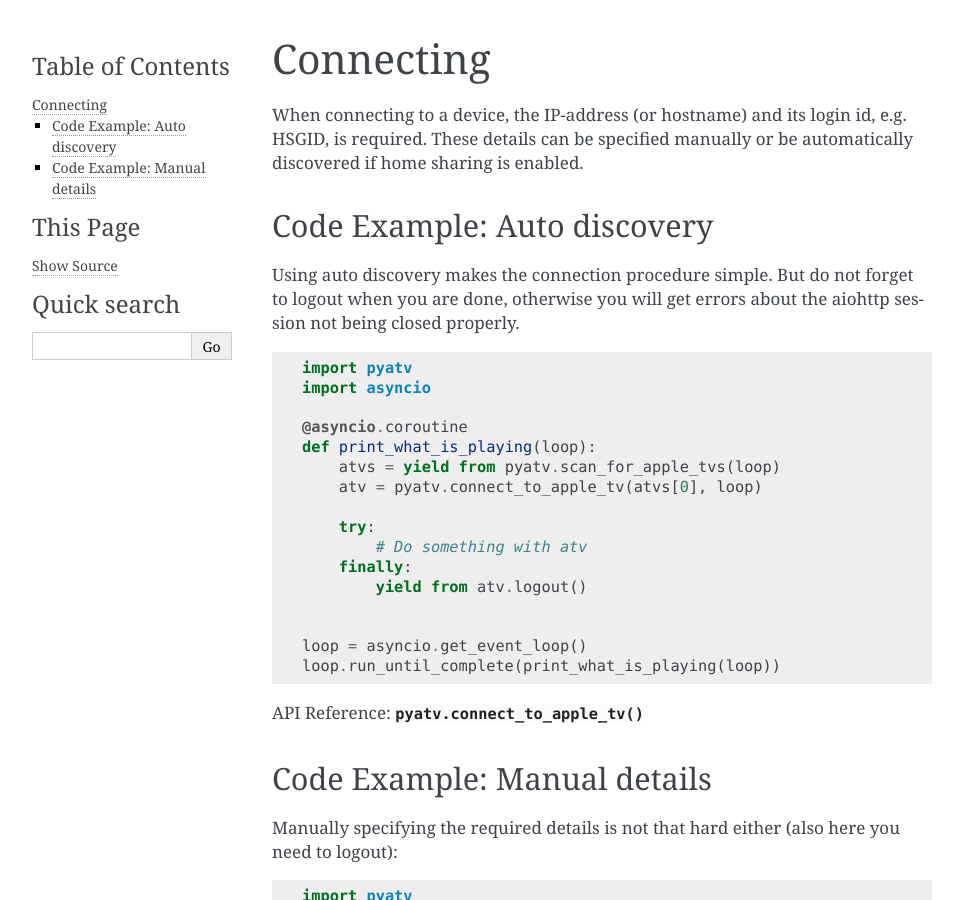
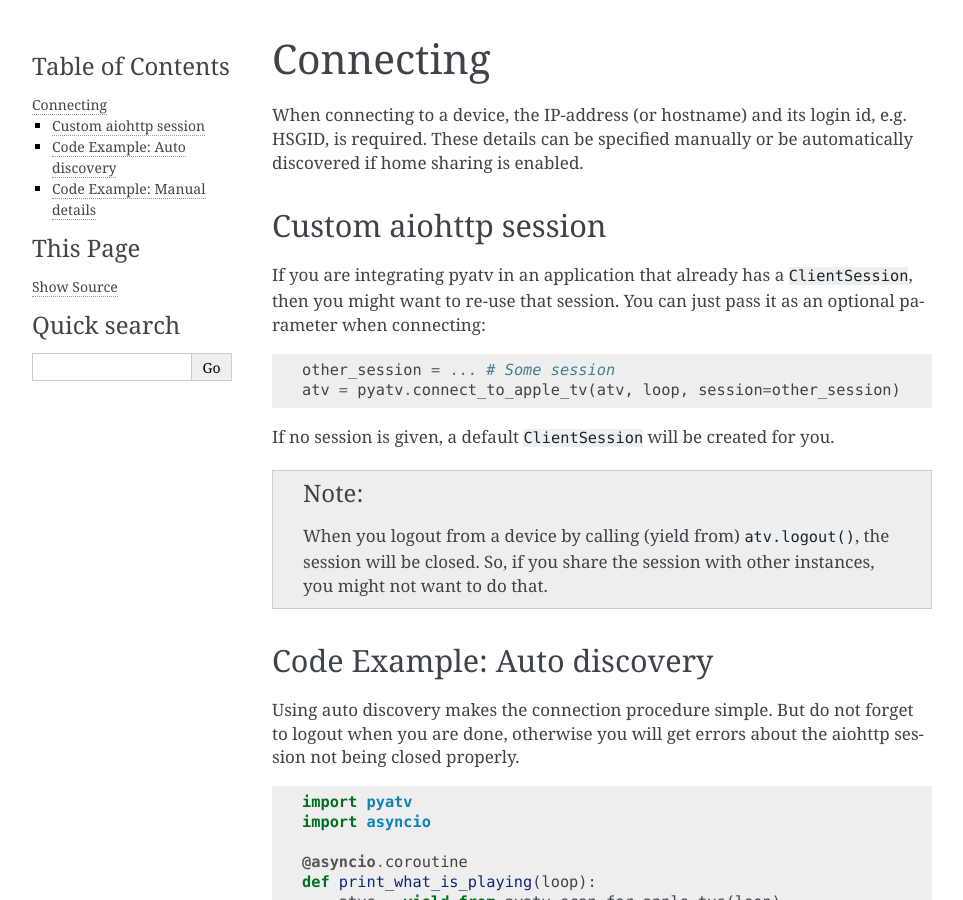
Before and after one commit to postlund/pyatv, a Sphinx documentation site: the page built from docs/connecting.rst, in a window 1280 px wide and 900 px high. Shown: the whole window, without its empty margins (148-1111 px from the left). Built offline with Sphinx 7.4.7, drawn with Linux system fonts in a browser that asks for light colours; pages that are not in the unit, such as notebooks, are missing from menus.

Commit message:
Allow passing a custom session
Instead of always creating a default ClientSession, it's now possible to
pass a custom one. If no session is given, a default one is created so
this change is backwards compatible.

```diff
--- a/docs/connecting.rst
+++ b/docs/connecting.rst
@@ -5,6 +5,25 @@ Connecting
 When connecting to a device, the IP-address (or hostname) and its login id,
 e.g. HSGID, is required. These details can be specified manually or be
 automatically discovered if home sharing is enabled.
+
+Custom aiohttp session
+----------------------
+If you are integrating pyatv in an application that already has a
+``ClientSession``, then you might want to re-use that session. You can just
+pass it as an optional parameter when connecting:
+
+.. code:: python
+
+    other_session = ... # Some session
+    atv = pyatv.connect_to_apple_tv(atv, loop, session=other_session)
+
+If no session is given, a default ``ClientSession`` will be created for you.
+
+.. note::
+
+    When you logout from a device by calling (yield from) ``atv.logout()``,
+    the session will be closed. So, if you share the session with other
+    instances, you might not want to do that.
 
 Code Example: Auto discovery
 ----------------------------
```
Also changed, not shown: CHANGES.rst (+14 -0 lines), pyatv/__init__.py (+9 -4 lines), 3 other files.
